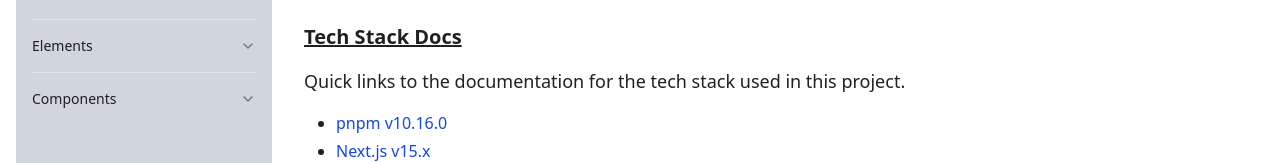
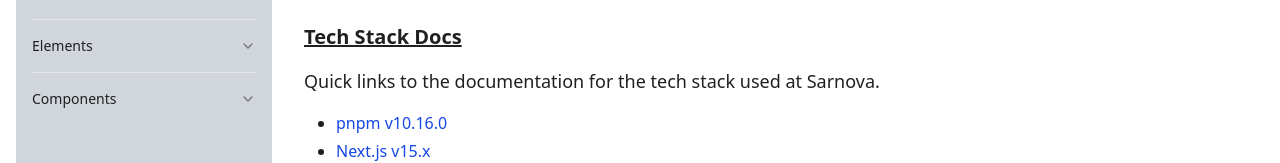
Before and after one commit to sarnova-miguel/sarnova-design-system, a Next.js app: page / in a window 1280 px wide. Shown: the part 311-474 px from the top of the page. Built offline with nearby package versions, Linux system fonts and the light colour scheme.

Commit message:
copy update

```diff
--- a/components/guidelines/TechStackDocs.tsx
+++ b/components/guidelines/TechStackDocs.tsx
@@ -8,7 +8,7 @@ const TechStackDocs = () => {
     <div className='mb-10'>
         <SectionSubHeader anchor="docs">Tech Stack Docs</SectionSubHeader>
         <SectionDesc>
-            Quick links to the documentation for the tech stack used in this project.
+            Quick links to the documentation for the tech stack used at Sarnova.
         </SectionDesc>
         <ul className='list-disc ps-8 space-y-1'>
             <li>
```
